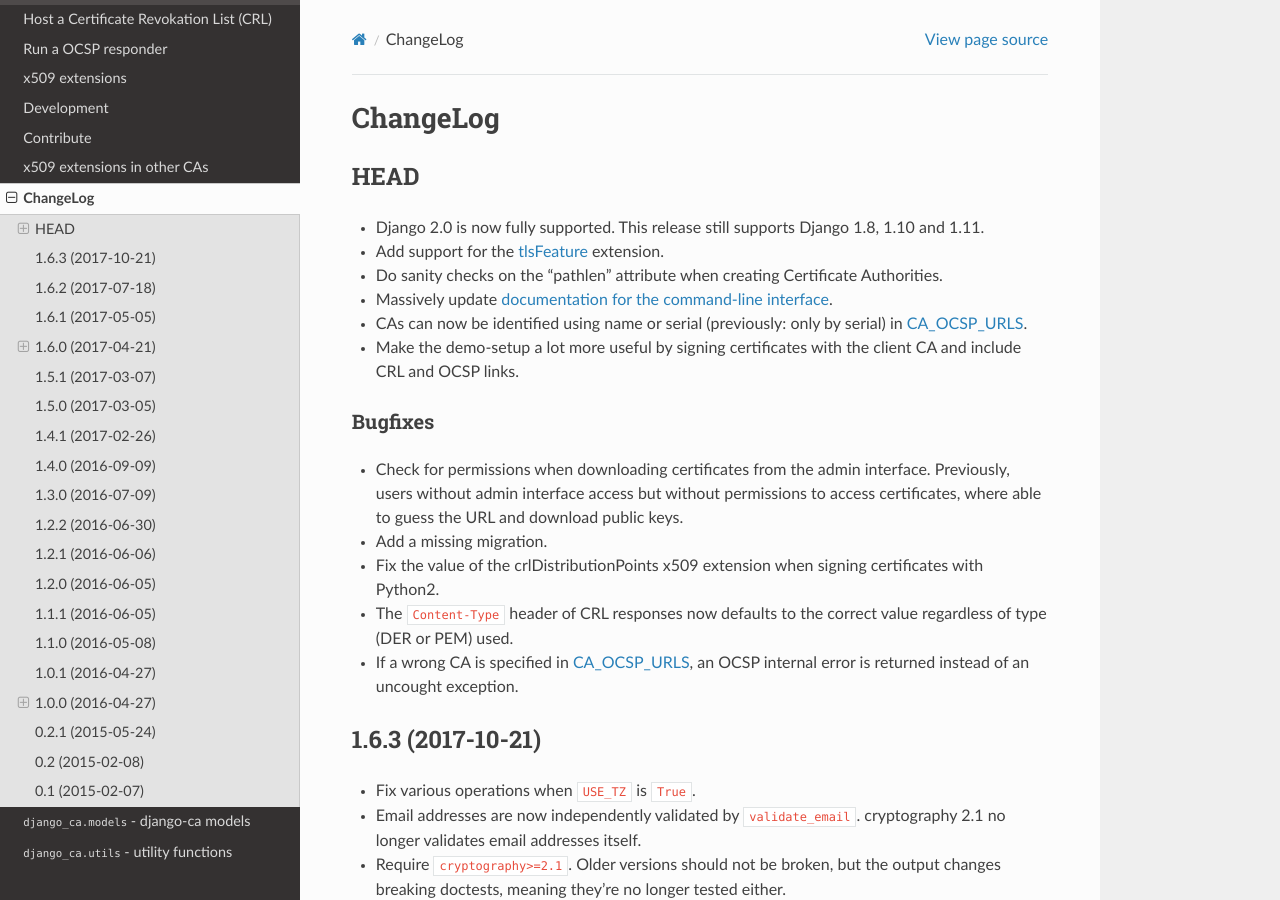
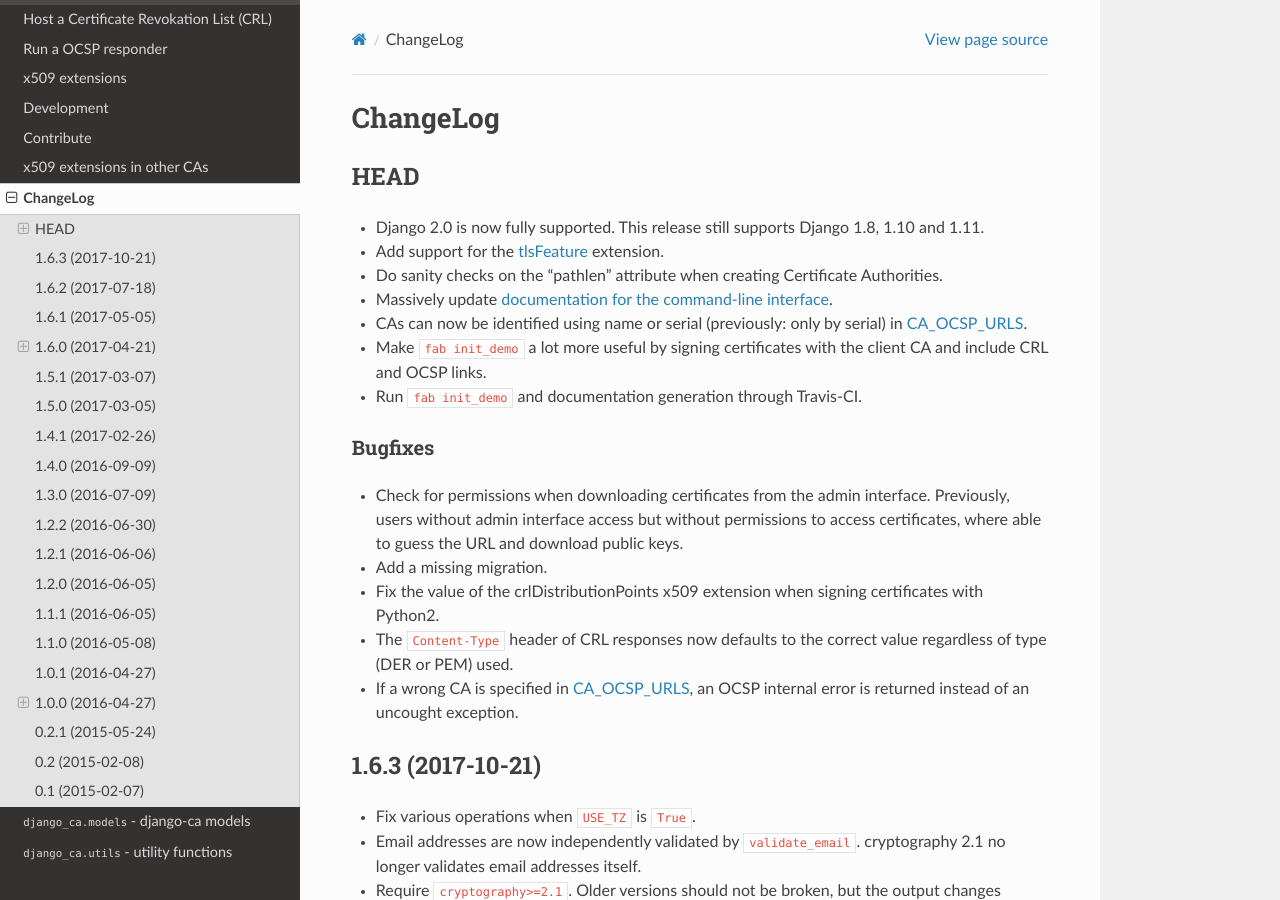
Before and after one commit to mathiasertl/django-ca, a Sphinx documentation site: the page built from docs/source/changelog.rst, in a window 1280 px wide and 900 px high. Built offline with Sphinx 7.4.7 and the Read the Docs theme 2.0.0, drawn with Linux system fonts in a browser that asks for light colours.

Commit message:
update changelog

```diff
--- a/docs/source/changelog.rst
+++ b/docs/source/changelog.rst
@@ -14,8 +14,9 @@ HEAD
 * Massively update :doc:`documentation for the command-line interface </cli/intro>`.
 * CAs can now be identified using name or serial (previously: only by serial) in
   :ref:`CA_OCSP_URLS <settings-ca-ocsp-urls>`.
-* Make the demo-setup a lot more useful by signing certificates with the client CA and include CRL
+* Make ``fab init_demo`` a lot more useful by signing certificates with the client CA and include CRL
   and OCSP links.
+* Run ``fab init_demo`` and documentation generation through Travis-CI.
 
 Bugfixes
 ========
```
